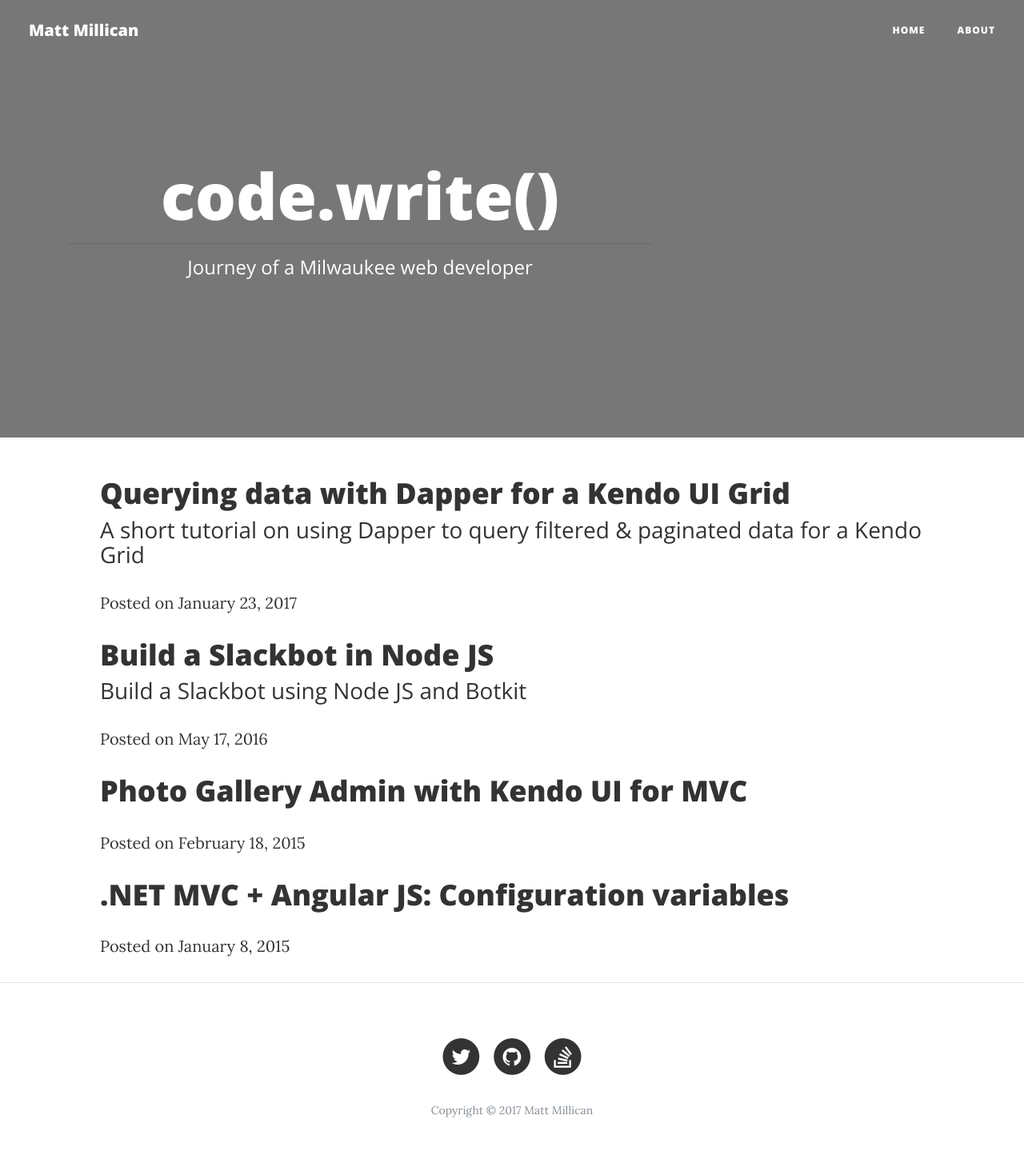
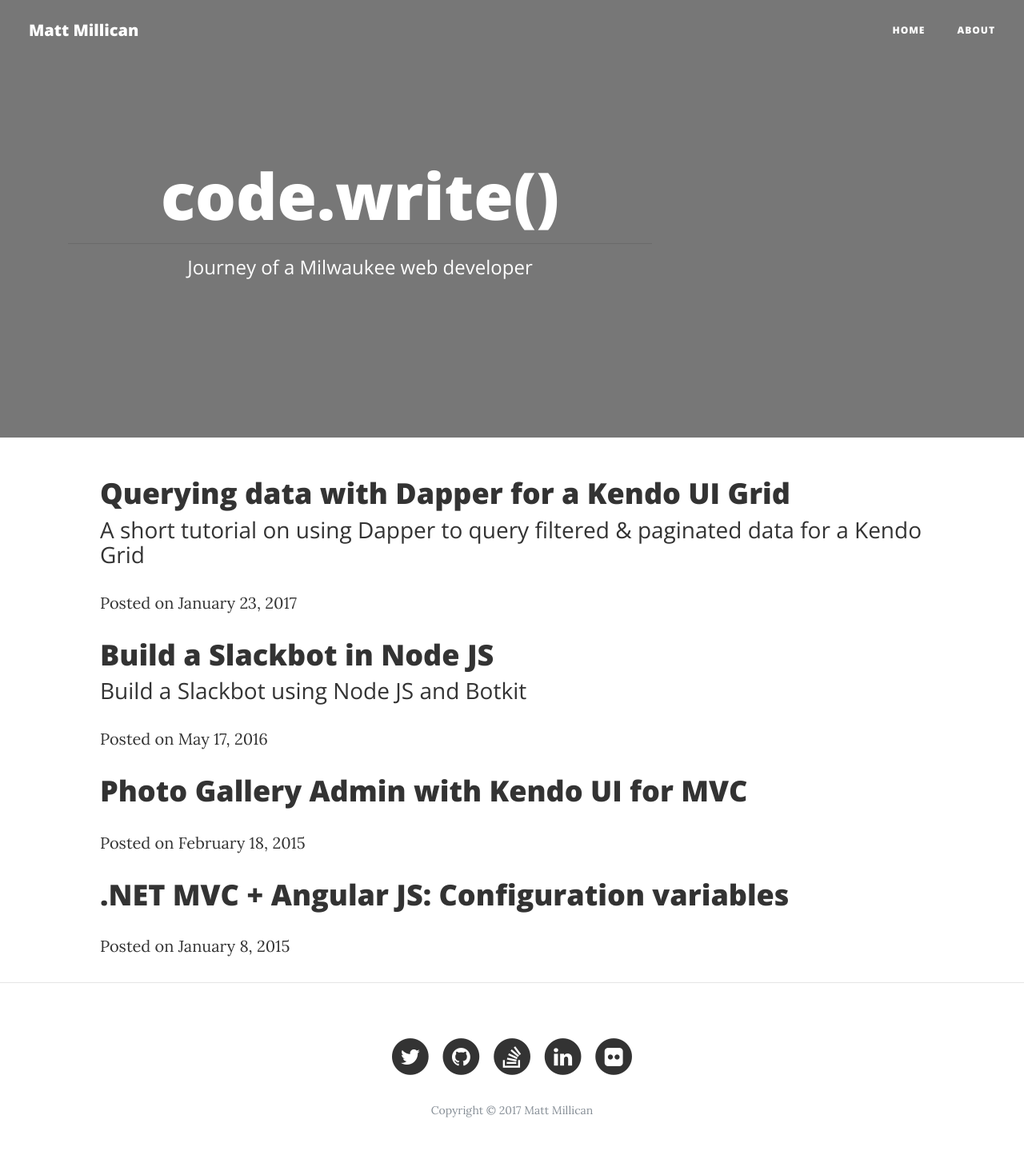
Before and after one commit to mmillican/mmillican.github.io, a Jekyll site: the page built from index.html, in a window 1280 px wide. Shown: the whole page at 80% size. Built offline with Jekyll 4.4.1, drawn with Linux system fonts in a browser that asks for light colours.

Commit message:
Moar social

```diff
--- a/_config.yml
+++ b/_config.yml
@@ -5,6 +5,8 @@
 twitter_username: millicanmatt
 github_username:  mmillican
 stackoverflow_link: users/976042/matt-millican
+flickr_username: mattmillican
+linkedin_username: mattmillican
 
 markdown: kramdown
 highlighter: rouge
--- a/_includes/footer.html
+++ b/_includes/footer.html
@@ -36,6 +36,28 @@
                         </a>
                     </li>
                     {% endif %}
+
+                    {% if site.linkedin_username %}
+                    <li class="list-inline-item">
+                        <a href="https://www.linkedin.com/in/{{ site.linkedin_username }}" target="_blank">
+                        <span class="fa-stack fa-lg">
+                            <i class="fa fa-circle fa-stack-2x"></i>
+                            <i class="fa fa-linkedin fa-stack-1x fa-inverse"></i>
+                        </span>
+                        </a>
+                    </li>
+                    {% endif %}
+
+                    {% if site.flickr_username %}
+                    <li class="list-inline-item">
+                        <a href="https://flickr.com/{{ site.flickr_username }}" target="_blank">
+                        <span class="fa-stack fa-lg">
+                            <i class="fa fa-circle fa-stack-2x"></i>
+                            <i class="fa fa-flickr fa-stack-1x fa-inverse"></i>
+                        </span>
+                        </a>
+                    </li>
+                    {% endif %}
                 </ul>
                 <p class="copyright text-muted">Copyright &copy; 2017 {{ site.title }}</p>
             </div>
```
